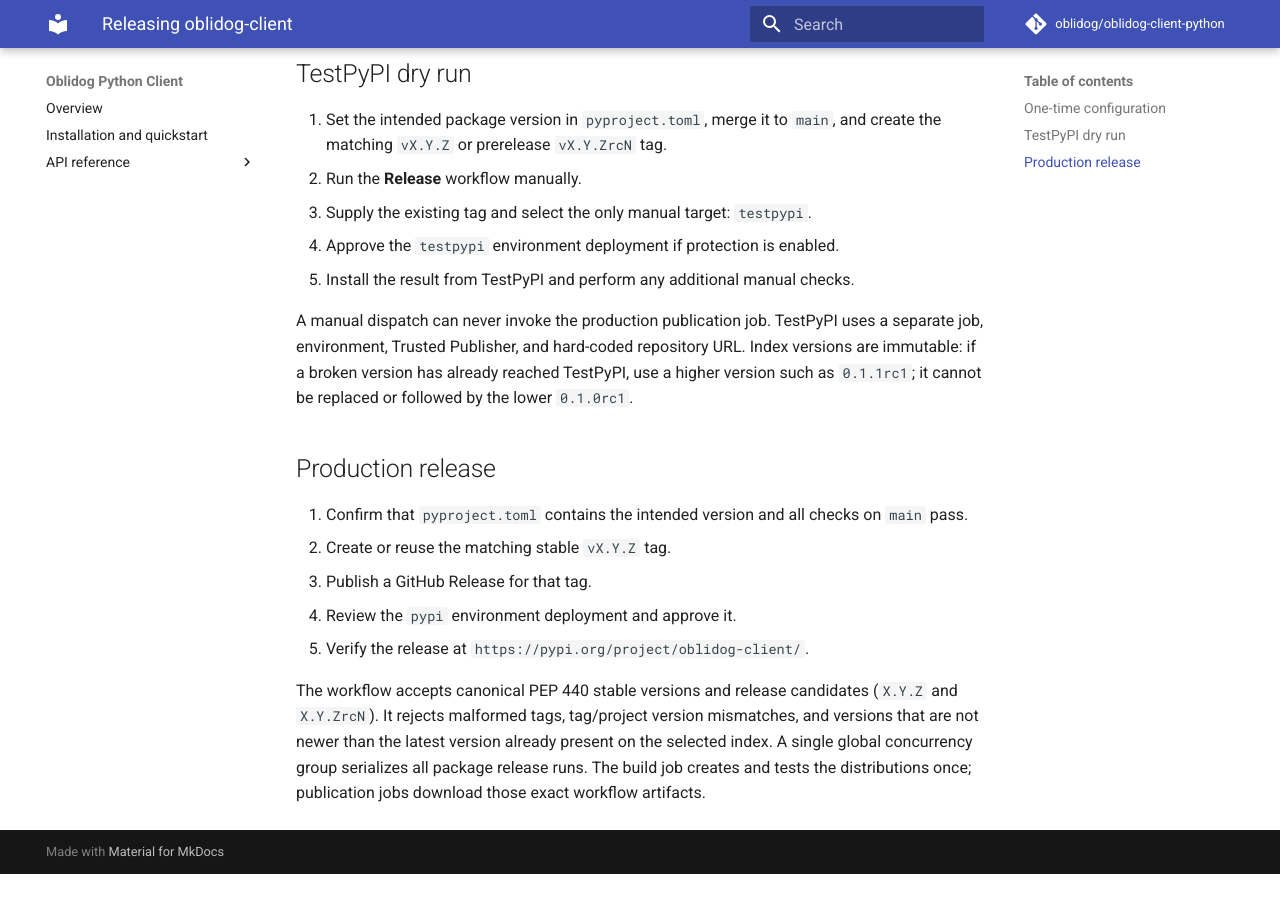
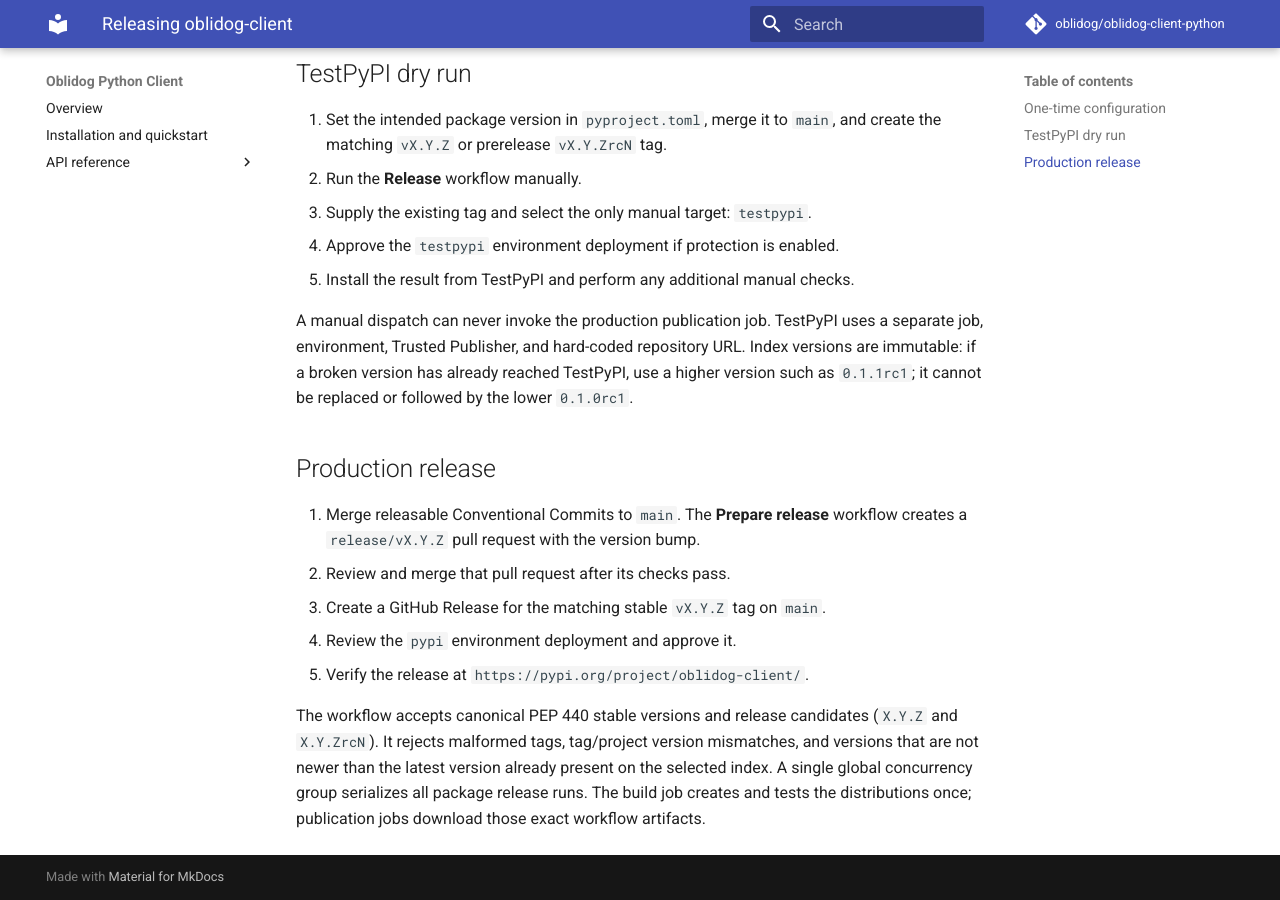
Before and after one commit to oblidog/oblidog-client-python, an MkDocs documentation site: the page built from docs/releasing.md, in a window 1280 px wide and 900 px high, scrolled down 801 px. Built offline with MkDocs 1.6.1 and Material for MkDocs 9.7.7, drawn with Linux system fonts in a browser that asks for light colours; comment, search, counter and statistics services are not loaded; before the commit the page ends 1675 px from its top, so only the background shows below that.

Commit message:
ci: prepare release pull requests

```diff
--- a/docs/releasing.md
+++ b/docs/releasing.md
@@ -34,9 +34,9 @@
 
 ## Production release
 
-1. Confirm that `pyproject.toml` contains the intended version and all checks on `main` pass.
-2. Create or reuse the matching stable `vX.Y.Z` tag.
-3. Publish a GitHub Release for that tag.
+1. Merge releasable Conventional Commits to `main`. The **Prepare release** workflow creates a `release/vX.Y.Z` pull request with the version bump.
+2. Review and merge that pull request after its checks pass.
+3. Create a GitHub Release for the matching stable `vX.Y.Z` tag on `main`.
 4. Review the `pypi` environment deployment and approve it.
 5. Verify the release at `https://pypi.org/project/oblidog-client/`.
 
```
Also changed, not shown: 1 other file.
